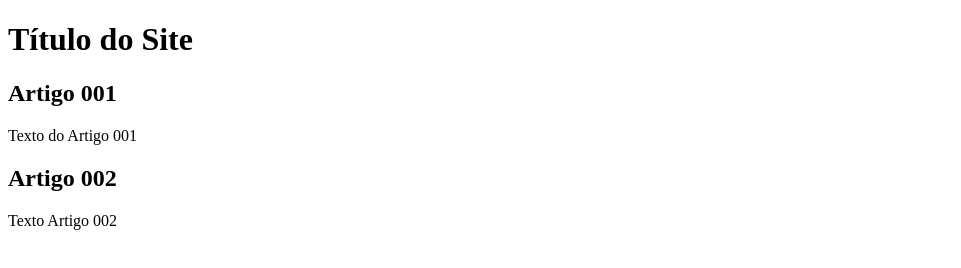
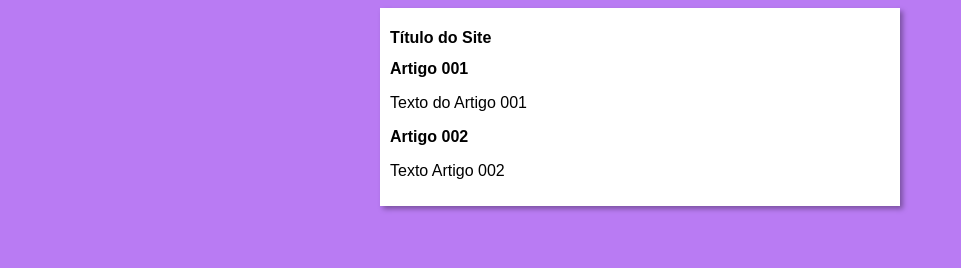
Before and after one commit to Wilgonzeli/projetos-site, a plain HTML site: page index.html in a window 1280 px wide. Shown: the whole page, without its empty margins (0-961 px from the left). Drawn offline with Linux system fonts and the light colour scheme.

Commit message:
iniciei o design

```diff
--- /dev/null
+++ b/estilos/style.css
@@ -0,0 +1,18 @@
+* {
+    font-family: Arial, Helvetica, sans-serif;
+    font-size: 16px;
+
+}
+
+body {
+    background-color: rgb(185, 123, 243);
+
+}
+
+main {
+    background-color: white;
+    width: 500px;
+    margin: auto;
+    padding: 10px;
+    box-shadow: 3px 3px 5px rgba(0, 0, 0, 0.336);
+}
--- a/index.html
+++ b/index.html
@@ -4,6 +4,7 @@
     <meta charset="UTF-8">
     <meta name="viewport" content="width=device-width, initial-scale=1.0">
     <title>Título do Site</title>
+    <link rel="stylesheet" href="estilos/style.css">
 </head>
 <body>
     <main>
```
